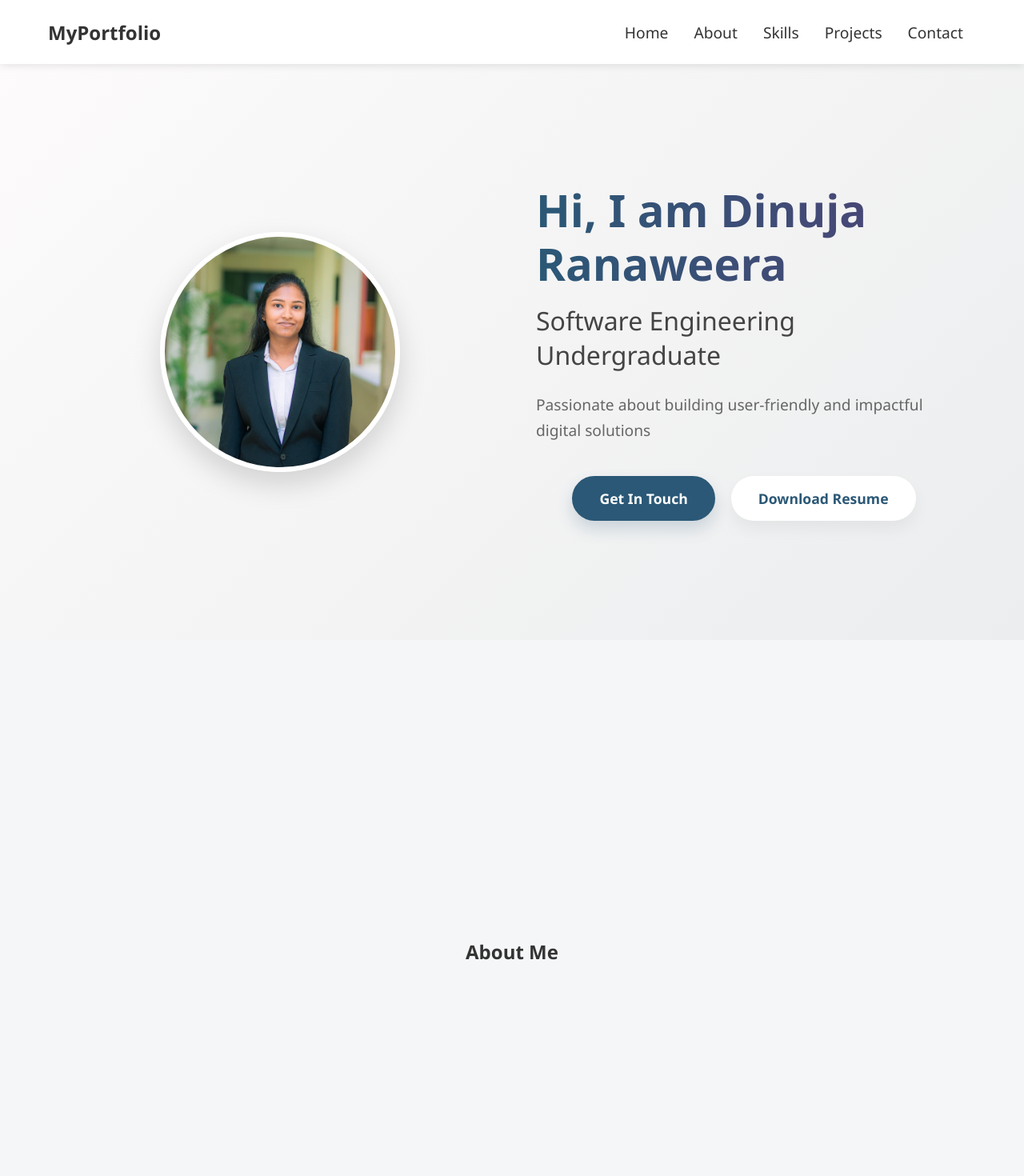
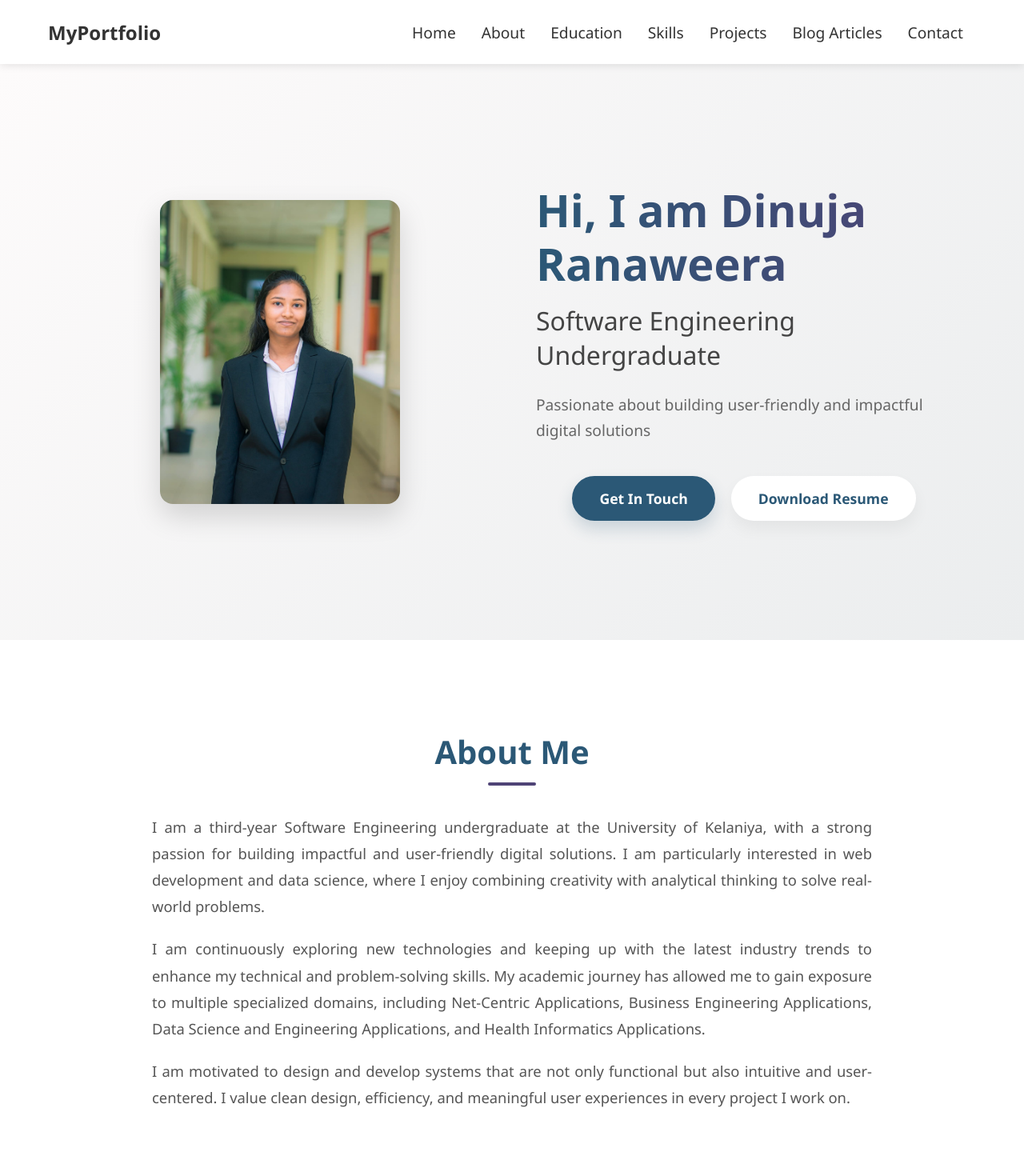
Before and after one commit to Dinuja937/my-portfolio, a React (Vite) app: page / in a window 1280 px wide. Shown: the top 1470 px of the page at 80% size. Built offline with nearby package versions, Linux system fonts and the light colour scheme.

Commit message:
Add about section and update hero and navbar

```diff
--- a/src/App.jsx
+++ b/src/App.jsx
@@ -1,16 +1,17 @@
 import './App.css';
 import Navbar from './components/Navbar/Navbar';
 import Hero from './components/Hero/Hero';
+import About from './components/About/About';
 
 function App() {
   return (
     <div className="App">
       <Navbar />
+      <Hero />
+      <About />
 
-      <Hero />
-
-      <section id="about" className="section-placeholder">
-        <h2>About Me</h2>
+      <section id="education" className="section-placeholder">
+        <h2>Education</h2>
       </section>
 
       <section id="skills" className="section-placeholder">
@@ -21,6 +22,10 @@ function App() {
         <h2>Projects</h2>
       </section>
 
+      <section id="blogs" className="section-placeholder">
+        <h2>Blog Articles</h2>
+      </section>
+
       <section id="contact" className="section-placeholder">
         <h2>Contact</h2>
       </section>
--- /dev/null
+++ b/src/components/About/About.css
@@ -0,0 +1,104 @@
+.about-section {
+  min-height: calc(100vh - 80px);
+  padding: 80px 20px;
+  background-color: #ffffff;
+  display: flex;
+  align-items: center;
+  justify-content: center;
+}
+
+.about-container {
+  max-width: 900px;
+  width: 100%;
+}
+
+.section-title {
+  font-size: 2.5rem;
+  color: #2b5876;
+  text-align: center;
+  margin-bottom: 50px;
+  position: relative;
+  font-weight: 700;
+}
+
+.section-title::after {
+  content: '';
+  position: absolute;
+  width: 60px;
+  height: 4px;
+  background-color: #4e4376;
+  bottom: -15px;
+  left: 50%;
+  transform: translateX(-50%);
+  border-radius: 2px;
+}
+
+.about-content {
+  display: flex;
+  flex-direction: column;
+  align-items: center;
+  justify-content: center;
+}
+
+.about-text {
+  width: 100%;
+  color: #555;
+  text-align: justify;
+}
+
+.about-text p {
+  font-size: 1.15rem;
+  line-height: 1.8;
+  margin-bottom: 20px;
+}
+
+.about-highlights {
+  flex: 1;
+  display: flex;
+  flex-direction: column;
+  gap: 20px;
+}
+
+.highlight-card {
+  background-color: #f8f9fa;
+  padding: 20px;
+  border-radius: 12px;
+  box-shadow: 0 4px 15px rgba(0, 0, 0, 0.05);
+  border-left: 5px solid #2b5876;
+  transition: transform 0.3s ease;
+}
+
+.highlight-card:hover {
+  transform: translateX(10px);
+}
+
+.highlight-icon {
+  font-size: 2rem;
+  margin-bottom: 10px;
+  display: inline-block;
+}
+
+.highlight-card h4 {
+  font-size: 1.2rem;
+  color: #333;
+  margin-bottom: 5px;
+}
+
+.highlight-card p {
+  color: #666;
+  font-size: 1rem;
+}
+
+@media screen and (max-width: 960px) {
+  .about-content {
+    flex-direction: column;
+  }
+
+  .about-highlights {
+    width: 100%;
+  }
+
+  .highlight-card:hover {
+    transform: translateY(-5px);
+  }
+}
--- /dev/null
+++ b/src/components/About/About.jsx
@@ -0,0 +1,27 @@
+import './About.css';
+
+function About() {
+  return (
+    <section id="about" className="about-section">
+      <div className="about-container">
+        <h2 className="section-title">About Me</h2>
+
+        <div className="about-content">
+          <div className="about-text">
+            <p>
+              I am a third-year Software Engineering undergraduate at the University of Kelaniya, with a strong passion for building impactful and user-friendly digital solutions. I am particularly interested in web development and data science, where I enjoy combining creativity with analytical thinking to solve real-world problems.
+            </p>
+            <p>
+              I am continuously exploring new technologies and keeping up with the latest industry trends to enhance my technical and problem-solving skills. My academic journey has allowed me to gain exposure to multiple specialized domains, including Net-Centric Applications, Business Engineering Applications, Data Science and Engineering Applications, and Health Informatics Applications.
+            </p>
+            <p>
+              I am motivated to design and develop systems that are not only functional but also intuitive and user-centered. I value clean design, efficiency, and meaningful user experiences in every project I work on.
+            </p>
+          </div>
+        </div>
+      </div>
+    </section>
+  );
+}
+
+export default About;
--- a/src/components/Hero/Hero.css
+++ b/src/components/Hero/Hero.css
@@ -23,14 +23,14 @@
   flex: 1;
 }
 
-/* Circular Image Styling with hover effect */
+/* Rectangular Image Styling with hover effect */
 .hero-image {
   width: 300px;
-  height: 300px;
+  height: 380px;
   object-fit: cover;
-  border-radius: 50%;
+  border-radius: 16px;
   box-shadow: 0 15px 35px rgba(0, 0, 0, 0.15);
-  border: 6px solid white;
+  border: none;
   transition: all 0.4s cubic-bezier(0.175, 0.885, 0.32, 1.275);
 }
 
--- a/src/components/Navbar/Navbar.jsx
+++ b/src/components/Navbar/Navbar.jsx
@@ -37,6 +37,11 @@ function Navbar() {
             </a>
           </li>
           <li className="nav-item">
+            <a href="#education" className="nav-links" onClick={closeMenu}>
+              Education
+            </a>
+          </li>
+          <li className="nav-item">
             <a href="#skills" className="nav-links" onClick={closeMenu}>
               Skills
             </a>
@@ -44,6 +49,11 @@ function Navbar() {
           <li className="nav-item">
             <a href="#projects" className="nav-links" onClick={closeMenu}>
               Projects
+            </a>
+          </li>
+          <li className="nav-item">
+            <a href="#blogs" className="nav-links" onClick={closeMenu}>
+              Blog Articles
             </a>
           </li>
           <li className="nav-item">
```
